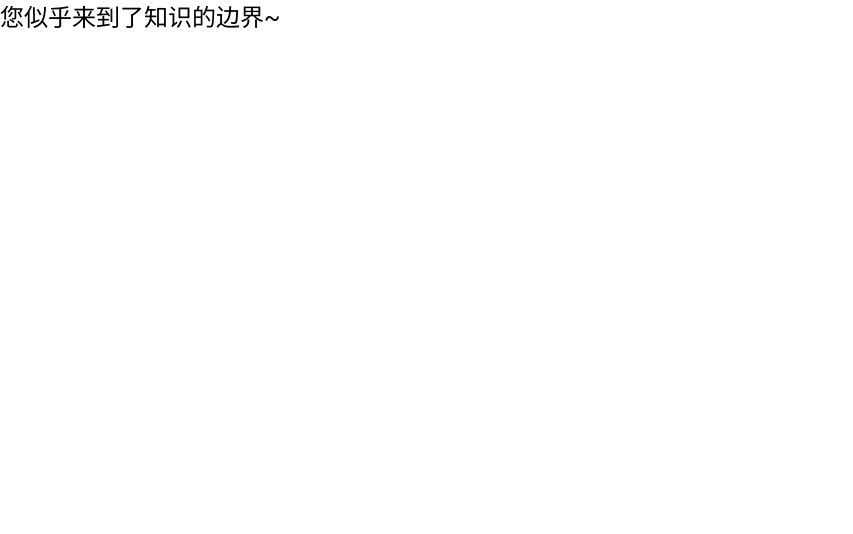
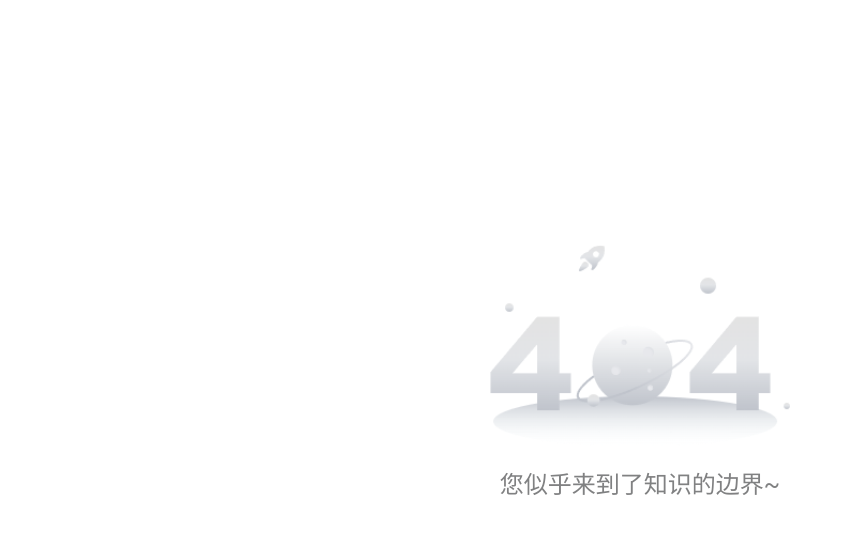
Before and after one commit to ErShuoZi/DevEasy, a Vue app: page /notFound in a window 1280 px wide. Shown: the top 534 px of the page, without its empty margins (0-853 px from the left). Built offline with nearby package versions, Linux system fonts and the light colour scheme.

Commit message:
feat: 🎸 404 page

```diff
--- a/src/router/whiteList/index.ts
+++ b/src/router/whiteList/index.ts
@@ -19,8 +19,12 @@ const whiteList: RouteRecordRaw[] = [
     ]
   },
   {
+    path: "/notFound",
+    component: () => import("@/views/404/not-found.vue")
+  },
+  {
     path: "/:pathMatch(.*)",
-    component: () => import("@/views/404/not-found.vue")
+    redirect: "/notFound"
   }
 ]
 
--- a/src/views/404/not-found.vue
+++ b/src/views/404/not-found.vue
@@ -1,9 +1,26 @@
 <template>
   <div class="not-found">
+    <v-img :width="300" :src="Image" />
     <h2>您似乎来到了知识的边界~</h2>
   </div>
 </template>
 
-<script setup lang="ts"></script>
+<script setup lang="ts">
+import Image from "../../assets/images/404.png"
+</script>
 
-<style scoped></style>
+<style scoped lang="scss">
+.not-found {
+  display: flex;
+  align-items: center;
+  flex-direction: column;
+  position: fixed;
+  left: 50%;
+  top: 50%;
+  transform: translate(-50%, -50% - 10%);
+  h2 {
+    margin-top: 20px;
+    color: #808182;
+  }
+}
+</style>
```
Also changed, not shown: src/assets/images/404.png (added).
